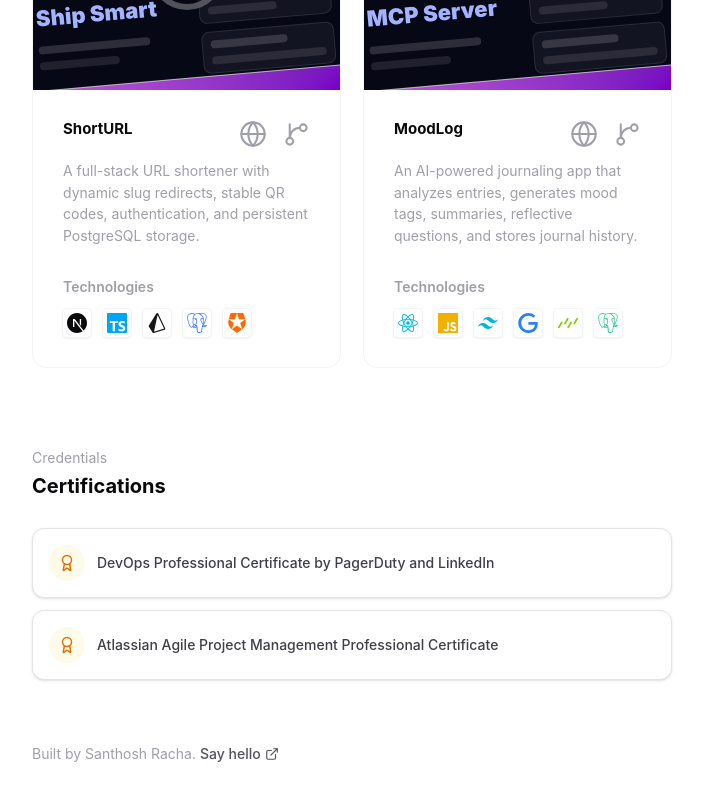
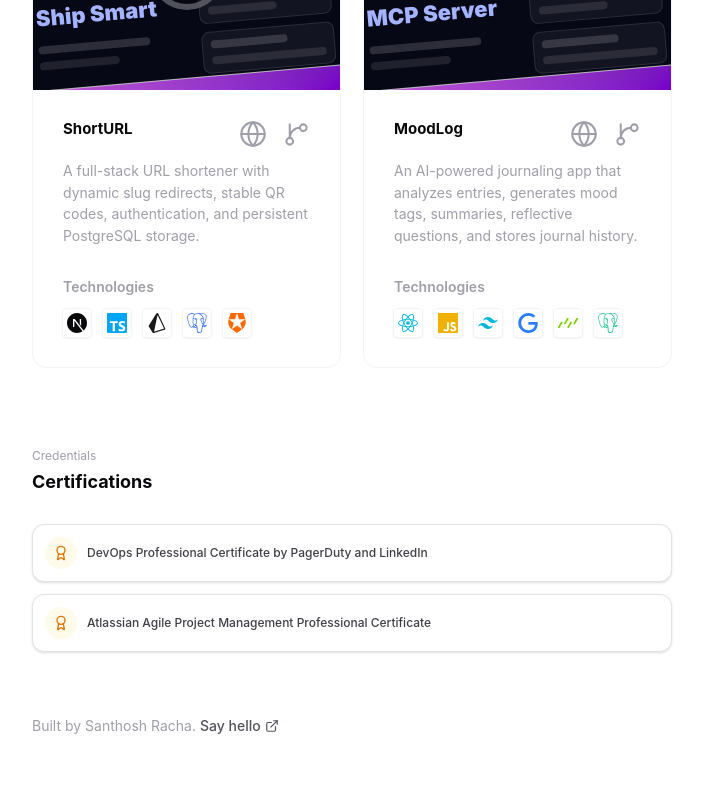
Before and after one commit to rachasanthoshkumar/portfolio, a Next.js app: page / in a window 1280 px wide. Shown: the part 1495-2295 px from the top of the page, without its empty margins (288-991 px from the left). After the commit the page ends 2271 px from the top, so only its background shows below. Built offline with nearby package versions, Linux system fonts and the light colour scheme.

Commit message:
reduce certifications typography

```diff
--- a/components/Portfolio.js
+++ b/components/Portfolio.js
@@ -465,8 +465,8 @@ function CertificationsSection() {
   return (
     <section className="container mx-auto max-w-2xl px-4 py-10">
       <div className="mb-7">
-        <p className="text-sm text-zinc-400">Credentials</p>
-        <h2 className="mt-1 text-xl font-bold tracking-normal text-zinc-950 dark:text-zinc-50">
+        <p className="text-xs text-zinc-400">Credentials</p>
+        <h2 className="mt-1 text-lg font-bold tracking-normal text-zinc-950 dark:text-zinc-50">
           Certifications
         </h2>
       </div>
@@ -474,15 +474,15 @@ function CertificationsSection() {
         {certifications.map((certification, index) => (
           <motion.div
             key={certification}
-            className="flex items-center gap-3 rounded-xl border border-zinc-200 bg-white p-4 text-sm font-medium text-zinc-700 shadow-sm dark:border-zinc-800 dark:bg-zinc-950 dark:text-zinc-200"
+            className="flex items-center gap-2.5 rounded-xl border border-zinc-200 bg-white p-3 text-xs font-medium text-zinc-700 shadow-sm dark:border-zinc-800 dark:bg-zinc-950 dark:text-zinc-200"
             initial="hidden"
             whileInView="visible"
             viewport={{ once: true, margin: "-80px" }}
             variants={fadeUp}
             transition={{ delay: index * 0.05, duration: 0.45 }}
           >
-            <span className="grid h-9 w-9 shrink-0 place-items-center rounded-full bg-amber-50 text-amber-600 dark:bg-amber-950/40 dark:text-amber-300">
-              <Award size={18} />
+            <span className="grid h-8 w-8 shrink-0 place-items-center rounded-full bg-amber-50 text-amber-600 dark:bg-amber-950/40 dark:text-amber-300">
+              <Award size={16} />
             </span>
             {certification}
           </motion.div>
```
